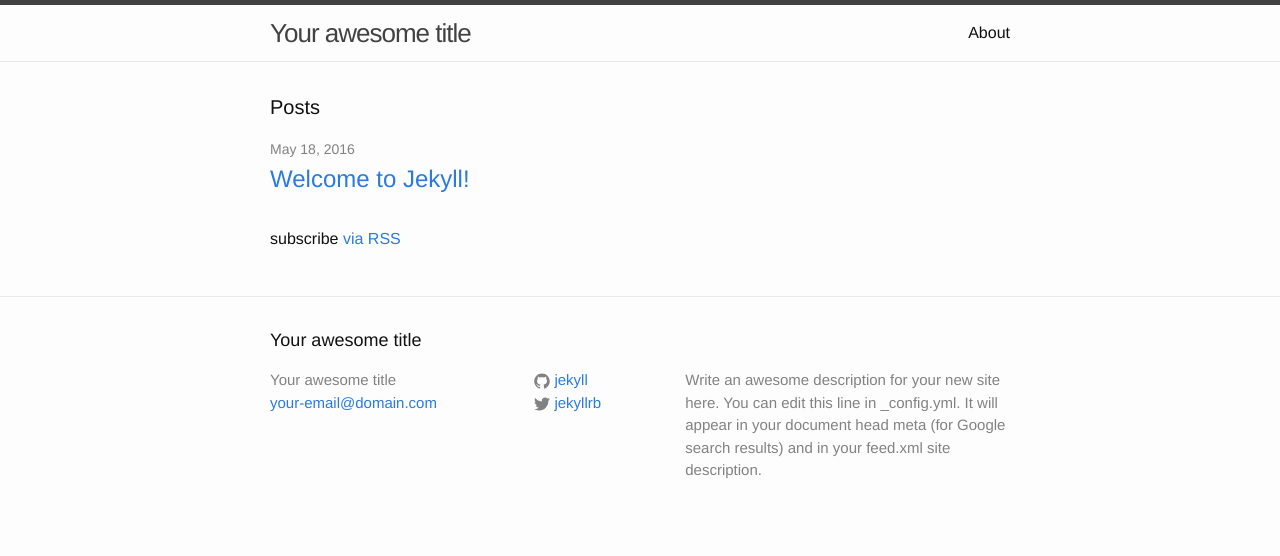
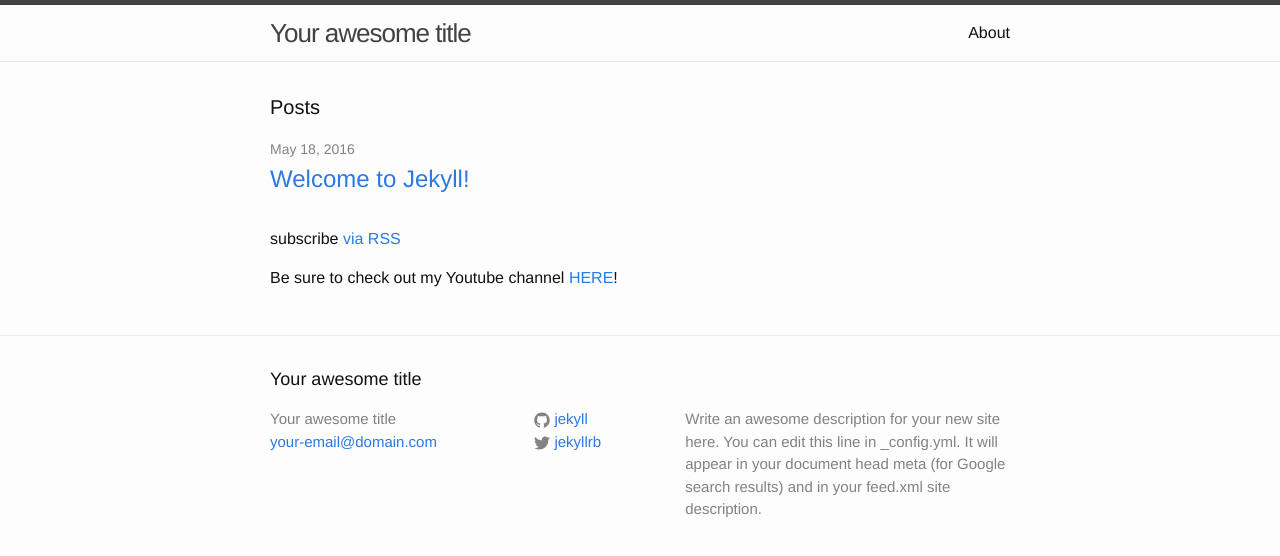
Before and after one commit to njnelson98/njnelson98.github.io, a Jekyll site: the page built from index.html, in a window 1280 px wide. Shown: the top 556 px of the page. Built offline with Jekyll 4.4.1, drawn with Linux system fonts in a browser that asks for light colours.

Commit message:
Update index.html

```diff
--- a/index.html
+++ b/index.html
@@ -21,3 +21,6 @@ layout: default
   <p class="rss-subscribe">subscribe <a href="{{ "/feed.xml" | prepend: site.baseurl }}">via RSS</a></p>
 
 </div>
+<body>
+  <p>Be sure to check out my Youtube channel <a href="https://www.youtube.com/channel/UCOE47bSe-DUZEqHZu4jnPSA">HERE</a>!</p>
+</body>
```
